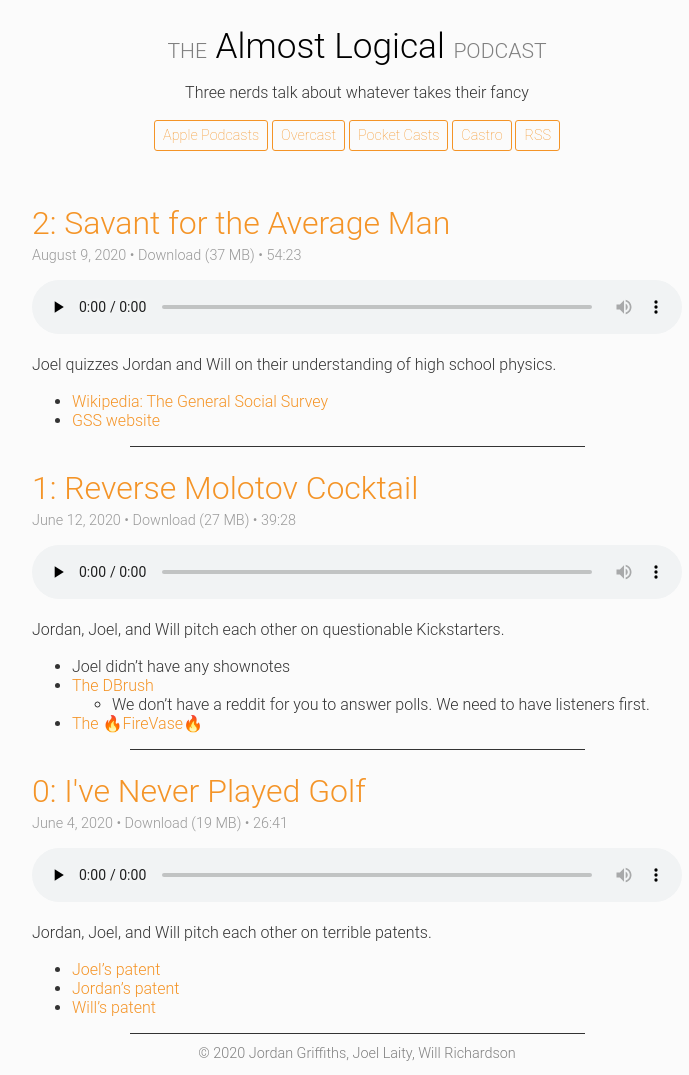
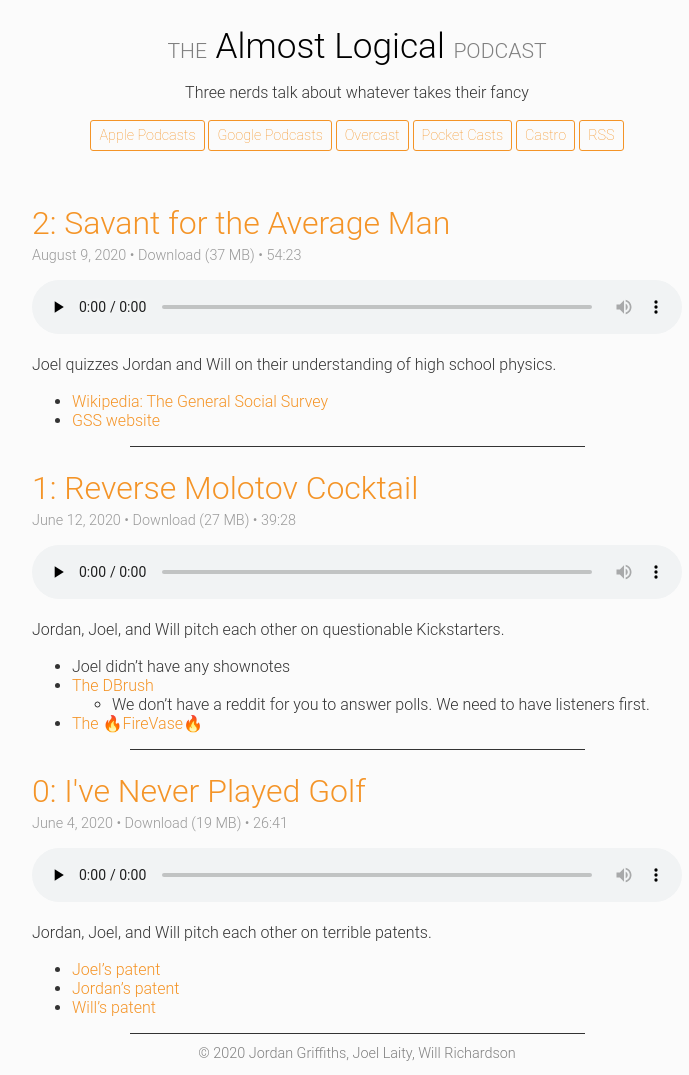
Before and after one commit to willhbr/the-dop, a Jekyll site: the page built from index.html, in a window 1280 px wide. Shown: the whole page, without its empty margins (283-972 px from the left). Built offline with Jekyll 4.4.1, drawn with Linux system fonts in a browser that asks for light colours; the list of posts is cut into pages by our own code.

Commit message:
Add Google podcasts link

```diff
--- a/_includes/header.html
+++ b/_includes/header.html
@@ -5,6 +5,7 @@
   <p id="description">{{ site.description }}</p>
   <div class="links">
     <a class="button" href="https://podcasts.apple.com/au/podcast/almost-logical/id1526675484">Apple Podcasts</a>
+    <a class="button" href="https://podcasts.google.com/feed/aHR0cHM6Ly9hbG1vc3Rsb2dpY2FsLm5ldC9mZWVkLnhtbA">Google Podcasts</a>
     <a class="button" href="https://overcast.fm/itunes1526675484">Overcast</a>
     <a class="button" href="https://pca.st/itunes/1526675484">Pocket Casts</a>
     <a class="button" href="https://castro.fm/itunes/1526675484">Castro</a>
```
